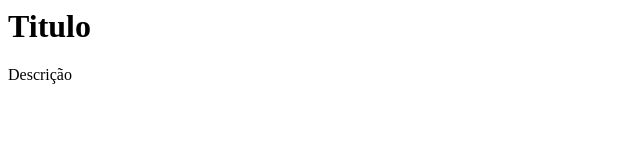
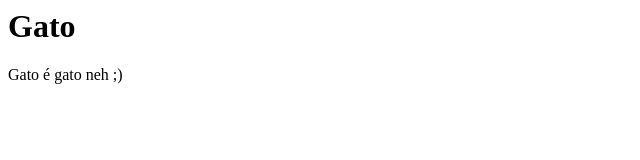
Before and after one commit to Tiago-htm/capacita_git, a plain HTML site: page index.html in a window 1280 px wide. Shown: the whole page, without its empty margins (0-640 px from the left). Drawn offline with Linux system fonts and the light colour scheme.

Commit message:
Eu prefiro gato

```diff
--- a/index.html
+++ b/index.html
@@ -1,4 +1,4 @@
-<h1>Titulo</h1>
+<h1>Gato</h1>
 
 
-<p>Descrição</p>
+<p>Gato é gato neh ;)</p>
```
